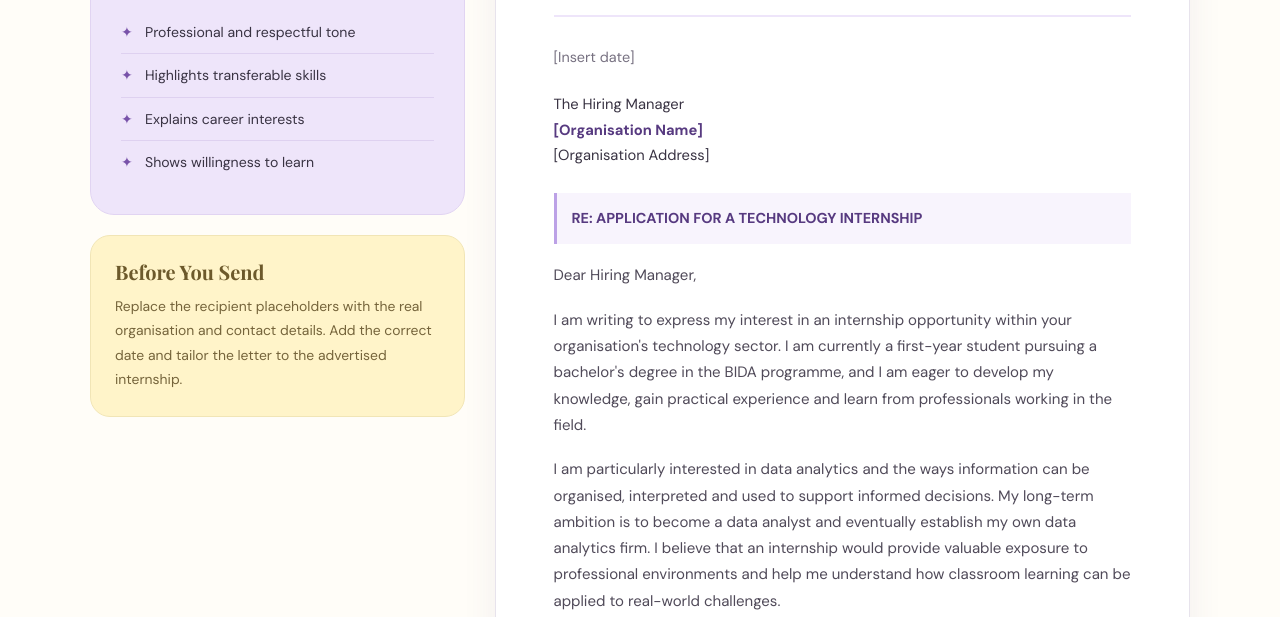
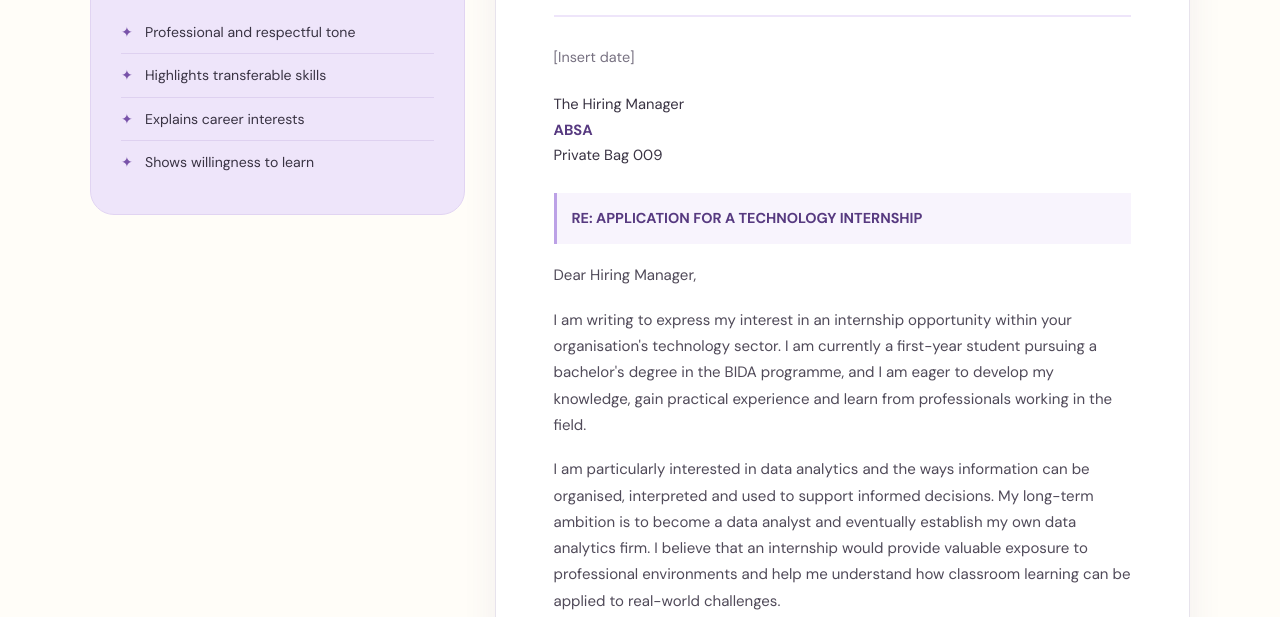
Before and after one commit to tinashemotshubi/digital-portfolio-, a plain HTML site: page application-letter.html in a window 1280 px wide. Shown: the part 712-1329 px from the top of the page. Drawn offline with nearby package versions, Linux system fonts and the light colour scheme.

Commit message:
Update application-letter.html

```diff
--- a/application-letter.html
+++ b/application-letter.html
@@ -642,14 +642,6 @@
             </ul>
           </div>
 
-          <div class="tip-card">
-            <h3>Before You Send</h3>
-            <p>
-              Replace the recipient placeholders with the real organisation
-              and contact details. Add the correct date and tailor the letter
-              to the advertised internship.
-            </p>
-          </div>
         </aside>
 
         <article class="letter-paper">
@@ -669,8 +661,8 @@
 
           <div class="recipient">
             The Hiring Manager<br>
-            <strong>[Organisation Name]</strong><br>
-            [Organisation Address]
+            <strong>ABSA</strong><br>
+            Private Bag 009
           </div>
 
           <p class="subject">
```
